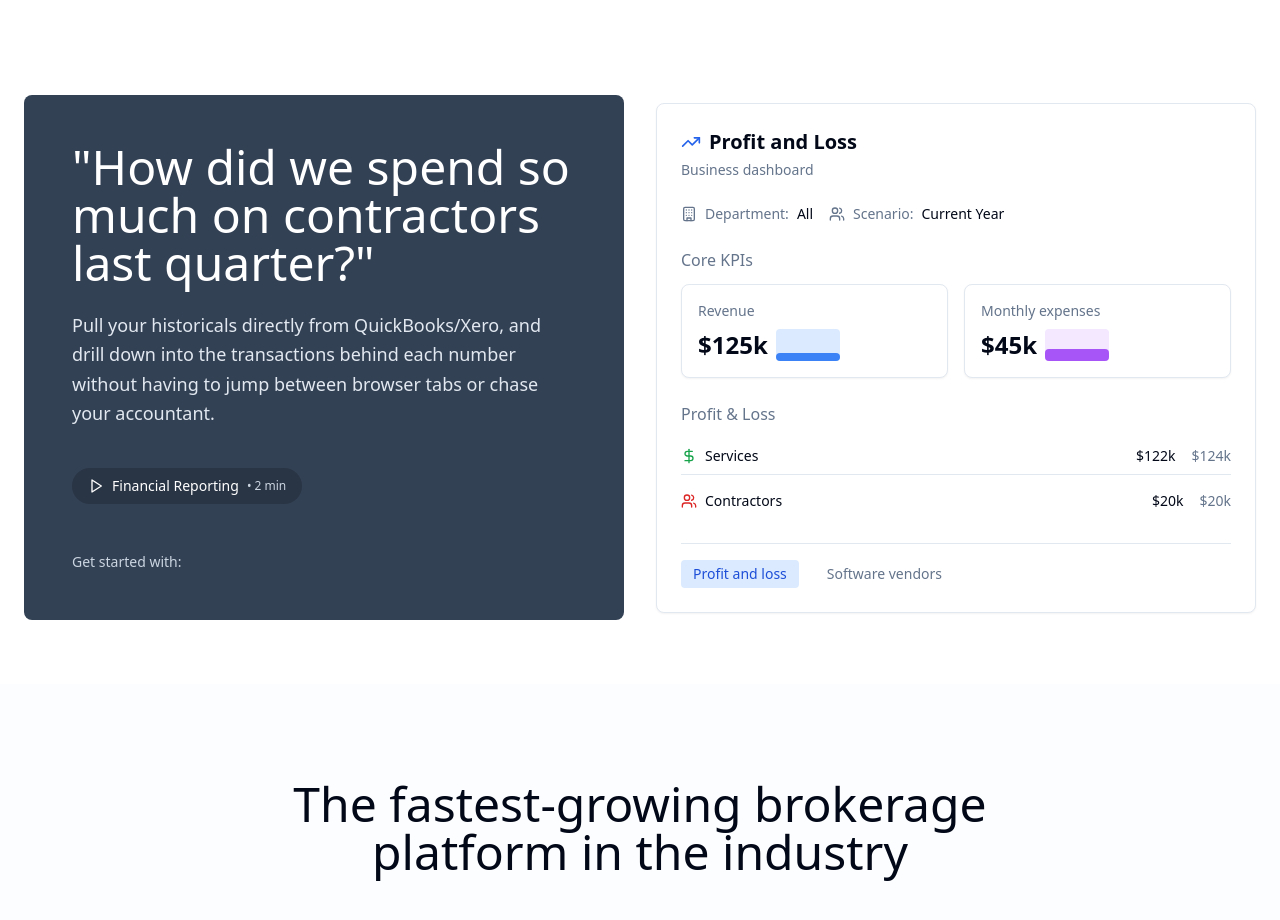
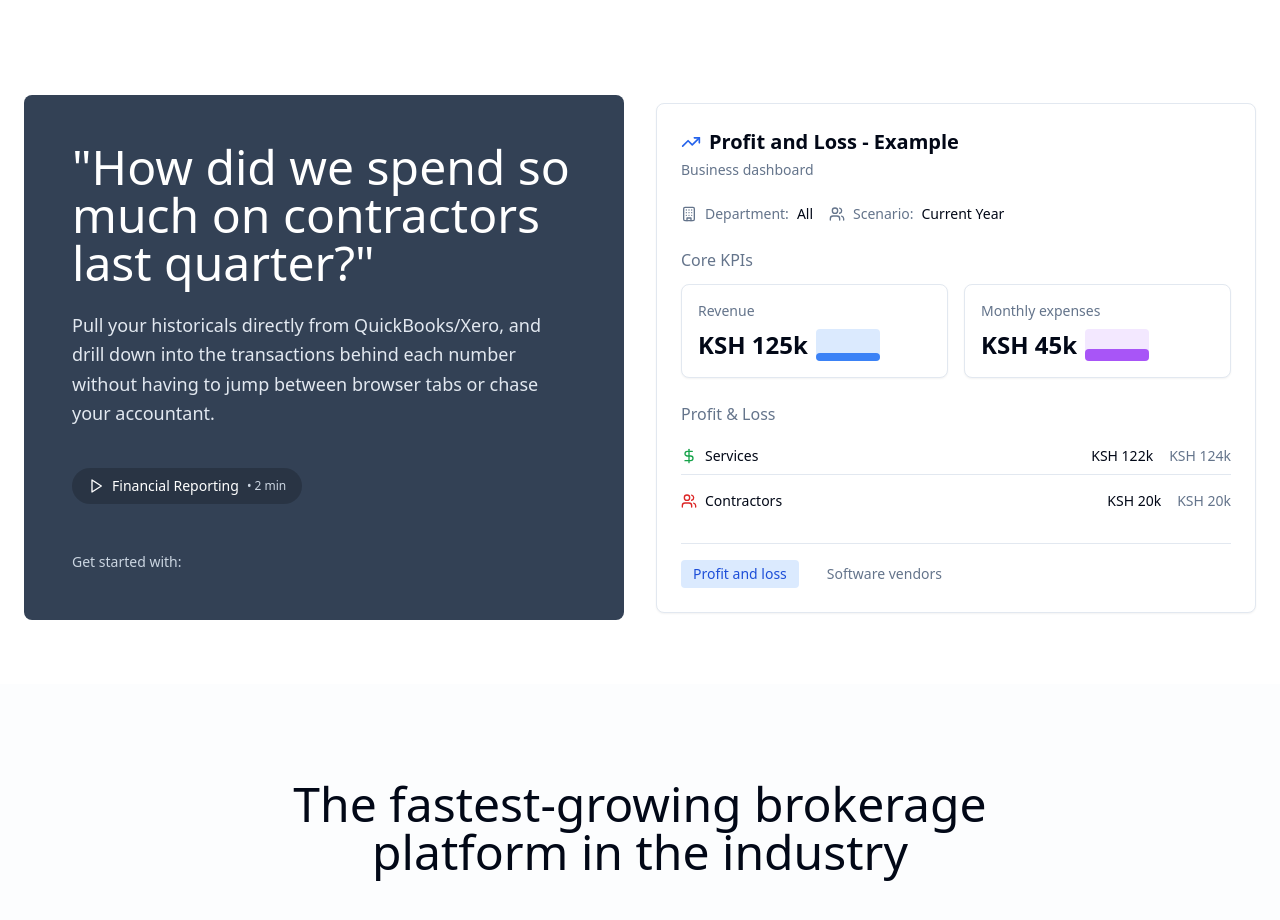
Before and after one commit to miraflorastudio/jemco-business-solutions, a React (Vite) app: page / in a window 1280 px wide. Shown: the part 2060-2980 px from the top of the page. Built offline with nearby package versions, Linux system fonts and the light colour scheme.

Commit message:
Update profit and loss section
Update the profit and loss section to display an example with KSH currency instead of USD.

```diff
--- a/src/components/ReportingSection.tsx
+++ b/src/components/ReportingSection.tsx
@@ -34,7 +34,7 @@ const ReportingSection = () => {
             <div className="space-y-1">
               <div className="flex items-center gap-2">
                 <TrendingUp className="size-5 text-blue-600" />
-                <h3 className="text-xl font-semibold">Profit and Loss</h3>
+                <h3 className="text-xl font-semibold">Profit and Loss - Example</h3>
               </div>
               <p className="text-sm text-muted-foreground">Business dashboard</p>
             </div>
@@ -61,7 +61,7 @@ const ReportingSection = () => {
                   <div className="space-y-2">
                     <p className="text-sm text-muted-foreground">Revenue</p>
                     <div className="flex items-center gap-2">
-                      <span className="text-2xl font-bold">$125k</span>
+                      <span className="text-2xl font-bold">KSH 125k</span>
                       <div className="h-8 w-16 bg-blue-100 rounded flex items-end">
                         <div className="h-2 bg-blue-500 rounded w-full"></div>
                       </div>
@@ -72,7 +72,7 @@ const ReportingSection = () => {
                   <div className="space-y-2">
                     <p className="text-sm text-muted-foreground">Monthly expenses</p>
                     <div className="flex items-center gap-2">
-                      <span className="text-2xl font-bold">$45k</span>
+                      <span className="text-2xl font-bold">KSH 45k</span>
                       <div className="h-8 w-16 bg-purple-100 rounded flex items-end">
                         <div className="h-3 bg-purple-500 rounded w-full"></div>
                       </div>
@@ -92,8 +92,8 @@ const ReportingSection = () => {
                     <span className="text-sm">Services</span>
                   </div>
                   <div className="flex gap-4">
-                    <span className="text-sm font-medium">$122k</span>
-                    <span className="text-sm text-muted-foreground">$124k</span>
+                    <span className="text-sm font-medium">KSH 122k</span>
+                    <span className="text-sm text-muted-foreground">KSH 124k</span>
                   </div>
                 </div>
                 <div className="flex justify-between items-center py-2">
@@ -102,8 +102,8 @@ const ReportingSection = () => {
                     <span className="text-sm">Contractors</span>
                   </div>
                   <div className="flex gap-4">
-                    <span className="text-sm font-medium">$20k</span>
-                    <span className="text-sm text-muted-foreground">$20k</span>
+                    <span className="text-sm font-medium">KSH 20k</span>
+                    <span className="text-sm text-muted-foreground">KSH 20k</span>
                   </div>
                 </div>
               </div>
```
